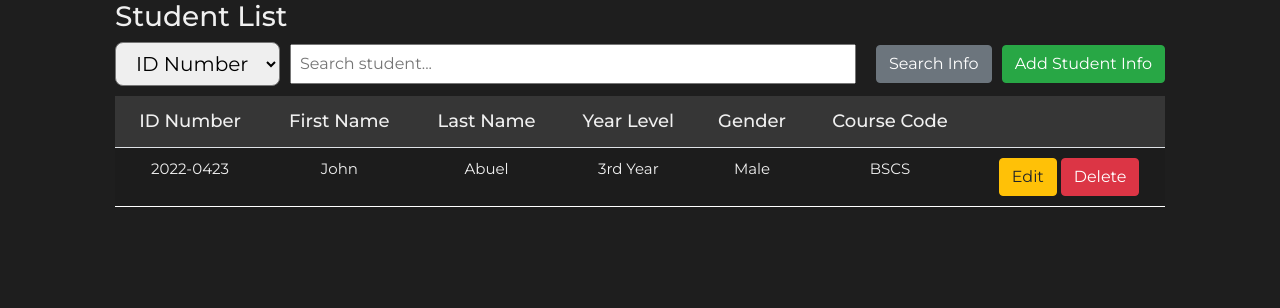
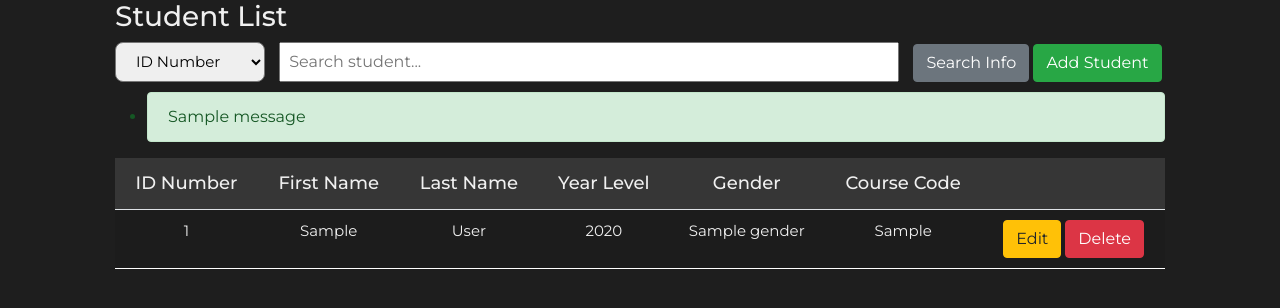
Before and after one commit to jhnabuel/ccc181-flask-project, a Flask app: template app/templates/student/student.html in a window 1280 px wide. Shown: the part 154-462 px from the top of the page. Run offline with Flask 3, Linux system fonts and the light colour scheme; the template is opened without the code that fills it: most values are stand-ins (such as "Sample title", 1, 10 or a date in 2020); one stand-in notice (Sample message) is shown; some libraries are stand-ins or nearby versions.

Commit message:
Created display and search function for student table

```diff
--- a/app/static/css/styles.css
+++ b/app/static/css/styles.css
@@ -72,7 +72,7 @@ label {
   margin-right: 10px; /* Space between input and button */
   font-size: 16px; /* Make the font size slightly larger */
   min-width: 200px; /* Set a minimum width to avoid shrinking */
-  width: 625px;
+  width: 620px;
   height: 40px;
 }
 
--- a/app/templates/student/student.html
+++ b/app/templates/student/student.html
@@ -5,19 +5,33 @@
         <!-- Search Bar and Add Button -->
         <h3 class = "table-title">Student List</h3>
         <div class="search-bar">
-            <select id="field" name="student-info" class="form-select-lg" data-selected-value="{{selected_info}}">
+            <form action="{{ url_for('students.student_page') }}" method="GET">
+                <select id="searchBy" name="search_by" class="form-select-lg" data-selected-value="{{selected_info}}">
                     <option value="student-id">ID Number</option>
-                <option value="student-name">Name</option>
+                    <option value="student-firstname">First Name</option>
+                    <option value="student-lastname">Last Name</option>
                     <option value="student-year">Year Level</option>
-                <option value="student-gender">Gender</option>
                     <option value="student-course">Course Code</option>
                 </select>
-            <input type="text" placeholder="Search student..." id="searchInput" name="search">
+                <input type="text" placeholder="Search student..." id="searchInput" name="search_term" value="{{ request.args.get('search_term', '') }}">
                 <button id="searchButton" type ="submit" class="btn btn-secondary">
                     Search Info</button>
-            <button id="addButton" type ="button" class="btn btn-success pull-right" data-toggle="modal" data-target="#mymodal">
-                Add Student Info</button>
+                <a href="{{ url_for('courses.add_course') }}" class="btn btn-success pull-right" id="addButton">Add Student</a>
+            </form>
         </div>
+
+
+        {% with messages = get_flashed_messages(with_categories=true) %}
+        {% if messages %}
+            <div class="mt-1">
+            <ul>
+                {% for category, message in messages %}
+                <li class="alert alert-{{ category }}">{{ message }}</li>
+                {% endfor %}
+            </ul>
+        </div>
+        {% endif %}
+        {% endwith %}
 
         <div class="table-container">
             <!-- Student Information Table -->
@@ -34,20 +48,21 @@
                     </tr>
                 </thead>
                 <tbody>
-                    <td>2022-0423</td>
-                    <td>John</td>
-                    <td>Abuel</td>
-                    <td>3rd Year</td>
-                    <td>Male</td>
-                    <td>BSCS</td>
+                    {% for student in students %}
+                        <tr>
+                            <td>{{ student.id_number }}</td>
+                            <td>{{ student.first_name }}</td>
+                            <td>{{ student.last_name }}</td>
+                            <td>{{ student.year_level }}</td>
+                            <td>{{ student.gender }}</td>
+                            <td>{{ student.student_course }}</td>
                             <td>
                                 <a href="" class="btn btn-warning btn-xs" data-toggle="modal" data-target="#modaledit">Edit</a>
                                 <a href="" class="btn btn-danger btn-xs" onclick="return confirm('Are you sure you want to delete this row?')" >
                                     Delete</a>
                             </td>
-
-
-
+                        </tr>
+                        {% endfor %}
                 </tbody>
             </table>
         </div>
```
Also changed, not shown: app/students/models.py (added, +44 -0 lines), app/students/routes.py (+10 -3 lines), app/students/forms.py (added). Lines whose indentation alone changed are shown as unchanged.
